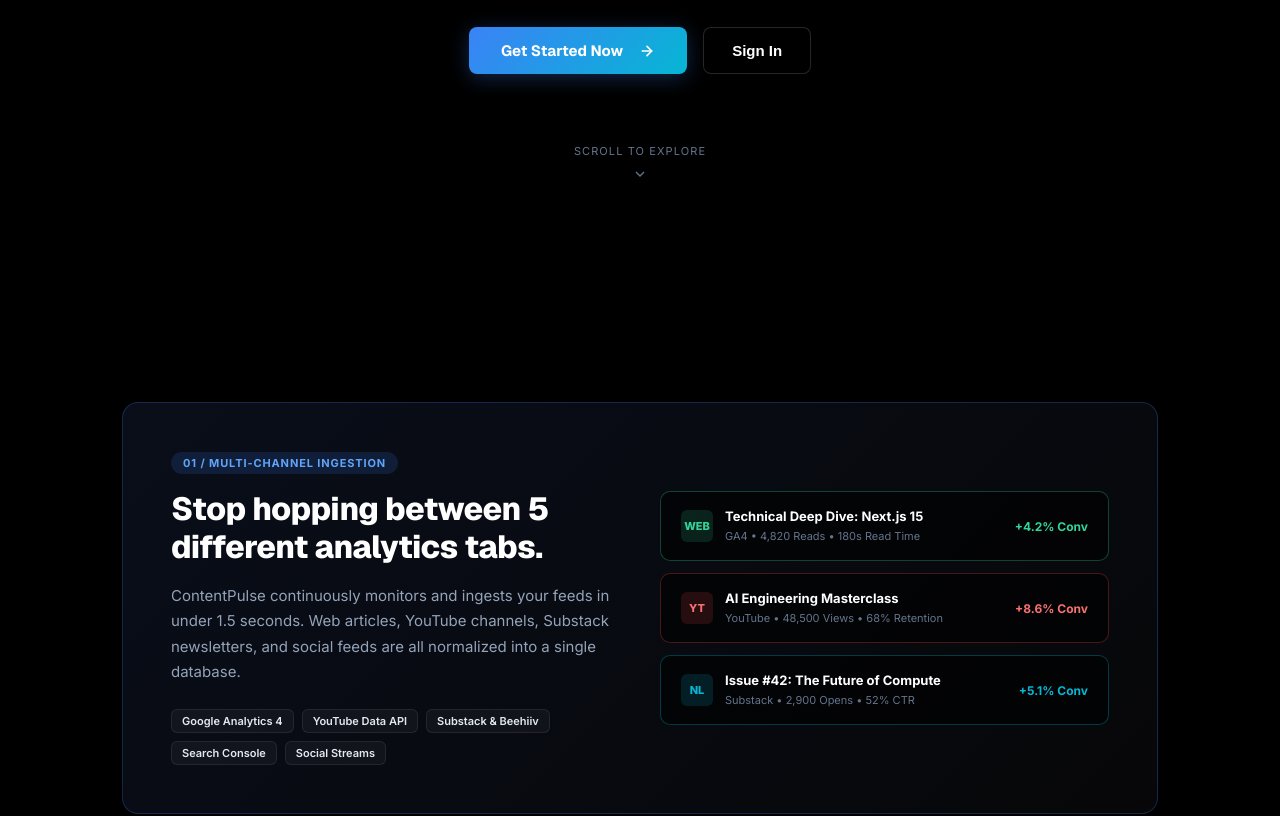
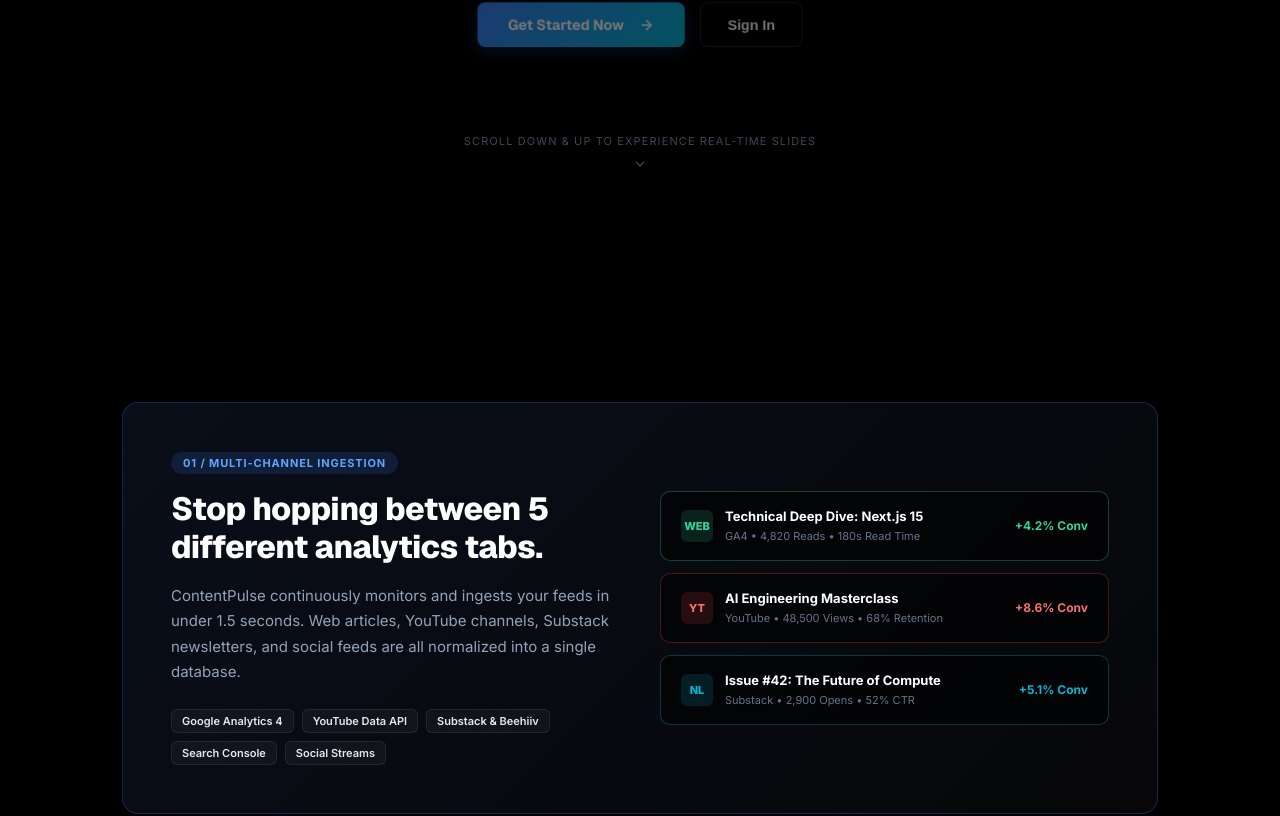
Before and after one commit to FocusedFalco/contentpulse, a Next.js app: page / in a window 1280 px wide. Shown: the part 586-1402 px from the top of the page. Built offline with nearby package versions, Linux system fonts and the light colour scheme; no server answers.

Commit message:
Implement reactive scroll position interpolator for continuous real-time forward and reverse sliding animations

```diff
--- a/src/app/landing/LandingPage.tsx
+++ b/src/app/landing/LandingPage.tsx
@@ -1,56 +1,128 @@
 'use client';
 
-import React, { useEffect } from 'react';
+import React, { useEffect, useRef, useState } from 'react';
 import Link from 'next/link';
 
-export default function LandingPage() {
+interface ScrollSlideProps {
+  direction?: 'left' | 'right' | 'up' | 'scale';
+  children: React.ReactNode;
+  style?: React.CSSProperties;
+  className?: string;
+}
+
+function ScrollSlide({ direction = 'up', children, style = {}, className = '' }: ScrollSlideProps) {
+  const ref = useRef<HTMLDivElement>(null);
+  const [animStyle, setAnimStyle] = useState<React.CSSProperties>({
+    opacity: 0.1,
+    transform: direction === 'left' ? 'translateX(-90px)' : direction === 'right' ? 'translateX(90px)' : direction === 'scale' ? 'scale(0.88)' : 'translateY(80px)',
+    transition: 'transform 0.2s cubic-bezier(0.16, 1, 0.3, 1), opacity 0.2s ease-out',
+    willChange: 'transform, opacity'
+  });
+
   useEffect(() => {
-    const revealElements = Array.from(document.querySelectorAll('.scroll-reveal')) as HTMLElement[];
-
     let ticking = false;
 
-    const checkVisibility = () => {
+    const calculateMotion = () => {
+      if (!ref.current) return;
+      const rect = ref.current.getBoundingClientRect();
       const windowHeight = window.innerHeight;
 
-      revealElements.forEach(el => {
-        const rect = el.getBoundingClientRect();
+      // Position relative to viewport:
+      // When rect.top is at windowHeight, progress is 0 (entering from bottom)
+      // When rect.top is at 0 (top of viewport), progress is roughly 0.6
+      // When rect.bottom is at 0, progress is 1 (exited through top)
+      const totalDistance = windowHeight + rect.height;
+      const currentScroll = windowHeight - rect.top;
+      const progress = Math.max(0, Math.min(1, currentScroll / totalDistance));
 
-        // Element is visible when its top has entered into the bottom 88% of screen
-        // and its bottom has not scrolled past the top 8% of screen
-        const isElementVisible = rect.top < windowHeight * 0.88 && rect.bottom > windowHeight * 0.08;
+      let opacity = 1;
+      let transform = 'translate(0, 0) scale(1)';
 
-        if (isElementVisible) {
-          el.classList.add('is-visible');
+      // 1. Entrance zone (from bottom 0% to 35% of progress)
+      if (progress < 0.32) {
+        const enterRatio = progress / 0.32; // 0 to 1
+        opacity = Math.max(0.05, enterRatio);
+
+        if (direction === 'left') {
+          const shift = (1 - enterRatio) * -110;
+          transform = `translateX(${shift}px)`;
+        } else if (direction === 'right') {
+          const shift = (1 - enterRatio) * 110;
+          transform = `translateX(${shift}px)`;
+        } else if (direction === 'scale') {
+          const scale = 0.86 + enterRatio * 0.14;
+          transform = `scale(${scale}) translateY(${(1 - enterRatio) * 50}px)`;
         } else {
-          el.classList.remove('is-visible');
+          const shift = (1 - enterRatio) * 80;
+          transform = `translateY(${shift}px)`;
         }
+      }
+      // 2. Active in-view zone (32% to 75% of progress)
+      else if (progress <= 0.75) {
+        opacity = 1;
+        transform = 'translate(0, 0) scale(1)';
+      }
+      // 3. Exit zone when scrolling past top (75% to 100% of progress)
+      else {
+        const exitRatio = (progress - 0.75) / 0.25; // 0 to 1
+        opacity = Math.max(0.05, 1 - exitRatio * 1.3);
+
+        if (direction === 'left') {
+          const shift = exitRatio * -90;
+          transform = `translateX(${shift}px)`;
+        } else if (direction === 'right') {
+          const shift = exitRatio * 90;
+          transform = `translateX(${shift}px)`;
+        } else if (direction === 'scale') {
+          const scale = 1 - exitRatio * 0.12;
+          transform = `scale(${scale}) translateY(${exitRatio * -40}px)`;
+        } else {
+          const shift = exitRatio * -60;
+          transform = `translateY(${shift}px)`;
+        }
+      }
+
+      setAnimStyle({
+        opacity,
+        transform,
+        transition: 'transform 0.18s cubic-bezier(0.16, 1, 0.3, 1), opacity 0.18s ease-out',
+        willChange: 'transform, opacity'
       });
+
       ticking = false;
     };
 
-    const handleScroll = () => {
+    const onScroll = () => {
       if (!ticking) {
-        window.requestAnimationFrame(checkVisibility);
+        window.requestAnimationFrame(calculateMotion);
         ticking = true;
       }
     };
 
-    window.addEventListener('scroll', handleScroll, { passive: true });
-    window.addEventListener('resize', handleScroll, { passive: true });
+    window.addEventListener('scroll', onScroll, { passive: true });
+    window.addEventListener('resize', onScroll, { passive: true });
 
-    // Initial run to render viewport elements
-    checkVisibility();
+    // Initial call
+    calculateMotion();
 
     return () => {
-      window.removeEventListener('scroll', handleScroll);
-      window.removeEventListener('resize', handleScroll);
+      window.removeEventListener('scroll', onScroll);
+      window.removeEventListener('resize', onScroll);
     };
-  }, []);
+  }, [direction]);
 
+  return (
+    <div ref={ref} className={className} style={{ ...style, ...animStyle }}>
+      {children}
+    </div>
+  );
+}
+
+export default function LandingPage() {
   return (
     <div className="landing-page" style={{ minHeight: '100vh', background: '#000000', color: '#ffffff', fontFamily: 'var(--font-body)', position: 'relative', overflowX: 'hidden' }}>
 
-      {/* Ambient background glows */}
+      {/* Ambient background glow */}
       <div style={{
         position: 'fixed',
         top: '-150px',
@@ -103,11 +175,11 @@ export default function LandingPage() {
         </div>
       </header>
 
-      {/* 2. SLIDE 1: HERO SECTION (Scrolls up into view) */}
+      {/* 2. SLIDE 1: HERO SECTION */}
       <section style={{
         maxWidth: '1200px',
         margin: '0 auto',
-        padding: '100px 32px 140px 32px',
+        padding: '90px 32px 140px 32px',
         textAlign: 'center',
         position: 'relative',
         zIndex: 10
@@ -157,8 +229,8 @@ export default function LandingPage() {
           </svg>
         </div>
 
-        {/* Hero Title with staggered slide-in */}
-        <div className="scroll-reveal scroll-reveal-up is-visible">
+        {/* Hero Title */}
+        <ScrollSlide direction="up">
           <h1 style={{
             fontSize: 'clamp(52px, 8vw, 92px)',
             fontWeight: 900,
@@ -172,10 +244,10 @@ export default function LandingPage() {
             <div className="stroke-text" style={{ margin: '8px 0' }}>New Era Of</div>
             <div style={{ color: '#ffffff' }}>Editorial AI</div>
           </h1>
-        </div>
+        </ScrollSlide>
 
         {/* Hero Description */}
-        <div className="scroll-reveal scroll-reveal-up delay-100 is-visible">
+        <ScrollSlide direction="up">
           <p style={{
             color: '#94a3b8',
             fontSize: '18px',
@@ -186,10 +258,11 @@ export default function LandingPage() {
           }}>
             Connect fragmented multi-channel metrics to high-conviction publishing decisions. Scroll down to see how ContentPulse powers your editorial strategy.
           </p>
-        </div>
+        </ScrollSlide>
 
         {/* CTA Buttons */}
-        <div className="scroll-reveal scroll-reveal-up delay-200 is-visible" style={{ display: 'flex', gap: '16px', justifyContent: 'center', alignItems: 'center', flexWrap: 'wrap' }}>
+        <ScrollSlide direction="scale">
+          <div style={{ display: 'flex', gap: '16px', justifyContent: 'center', alignItems: 'center', flexWrap: 'wrap' }}>
             <Link href="/auth?mode=signup" style={{ textDecoration: 'none' }}>
               <button
                 className="glow-btn glow-btn-primary"
@@ -227,11 +300,12 @@ export default function LandingPage() {
               </button>
             </Link>
           </div>
+        </ScrollSlide>
 
         {/* Scroll indicator prompt */}
-        <div className="scroll-reveal scroll-reveal-up delay-300 is-visible" style={{ marginTop: '70px', display: 'flex', flexDirection: 'column', alignItems: 'center', gap: '8px', opacity: 0.6 }}>
+        <div style={{ marginTop: '70px', display: 'flex', flexDirection: 'column', alignItems: 'center', gap: '8px', opacity: 0.6 }}>
           <span style={{ fontSize: '11px', letterSpacing: '0.1em', textTransform: 'uppercase', color: '#64748b' }}>
-            Scroll to explore
+            Scroll down & up to experience real-time slides
           </span>
           <svg width="16" height="16" viewBox="0 0 24 24" fill="none" stroke="#64748b" strokeWidth="2" className="animate-bounce" style={{ animationDuration: '2s' }}>
             <polyline points="6 9 12 15 18 9"></polyline>
@@ -242,8 +316,9 @@ export default function LandingPage() {
       {/* ========================================================================= */}
       {/* SLIDE 2: UNIFIED OMNICHANNEL INGESTION (Slides In from Left) */}
       {/* ========================================================================= */}
-      <section style={{ maxWidth: '1100px', margin: '0 auto', padding: '80px 32px 120px 32px', position: 'relative' }}>
-        <div className="scroll-reveal scroll-reveal-left glass-card" style={{
+      <section style={{ maxWidth: '1100px', margin: '0 auto', padding: '90px 32px 140px 32px', position: 'relative' }}>
+        <ScrollSlide direction="left">
+          <div className="glass-card" style={{
             padding: '48px',
             borderRadius: '16px',
             background: 'linear-gradient(135deg, rgba(15, 23, 42, 0.6) 0%, rgba(9, 9, 11, 0.8) 100%)',
@@ -282,9 +357,9 @@ export default function LandingPage() {
                 </div>
               </div>
 
-            {/* Right Visual Card Stack (Slides in with staggered delay) */}
+              {/* Right Visual Card Stack */}
               <div style={{ display: 'flex', flexDirection: 'column', gap: '12px' }}>
-              <div className="scroll-reveal scroll-reveal-up delay-100" style={{
+                <div style={{
                   background: 'rgba(0,0,0,0.6)',
                   border: '1px solid rgba(52, 211, 153, 0.3)',
                   borderRadius: '10px',
@@ -305,7 +380,7 @@ export default function LandingPage() {
                   <span style={{ fontSize: '12px', fontWeight: 700, color: '#34d399' }}>+4.2% Conv</span>
                 </div>
 
-              <div className="scroll-reveal scroll-reveal-up delay-200" style={{
+                <div style={{
                   background: 'rgba(0,0,0,0.6)',
                   border: '1px solid rgba(239, 68, 68, 0.3)',
                   borderRadius: '10px',
@@ -326,7 +401,7 @@ export default function LandingPage() {
                   <span style={{ fontSize: '12px', fontWeight: 700, color: '#f87171' }}>+8.6% Conv</span>
                 </div>
 
-              <div className="scroll-reveal scroll-reveal-up delay-300" style={{
+                <div style={{
                   background: 'rgba(0,0,0,0.6)',
                   border: '1px solid rgba(6, 182, 212, 0.3)',
                   borderRadius: '10px',
@@ -350,13 +425,15 @@ export default function LandingPage() {
 
             </div>
           </div>
+        </ScrollSlide>
       </section>
 
       {/* ========================================================================= */}
       {/* SLIDE 3: AI TAXONOMY & RESONANCE CLUSTERING (Slides In from Right) */}
       {/* ========================================================================= */}
-      <section style={{ maxWidth: '1100px', margin: '0 auto', padding: '80px 32px 120px 32px', position: 'relative' }}>
-        <div className="scroll-reveal scroll-reveal-right glass-card" style={{
+      <section style={{ maxWidth: '1100px', margin: '0 auto', padding: '90px 32px 140px 32px', position: 'relative' }}>
+        <ScrollSlide direction="right">
+          <div className="glass-card" style={{
             padding: '48px',
             borderRadius: '16px',
             background: 'linear-gradient(135deg, rgba(24, 24, 27, 0.6) 0%, rgba(9, 9, 11, 0.8) 100%)',
@@ -373,7 +450,7 @@ export default function LandingPage() {
                   { name: 'Gaming & Tech Hardware', views: '32.1K Views', rate: 'Medium Resonance', bg: 'linear-gradient(90deg, #fbbf24, #f59e0b)', color: '#78350f', width: '52%' },
                   { name: 'Generic Marketing Guides', views: '8.4K Views', rate: 'Low Resonance', bg: 'linear-gradient(90deg, #94a3b8, #64748b)', color: '#1e293b', width: '28%' }
                 ].map((topic, i) => (
-                <div key={i} className="scroll-reveal scroll-reveal-up" style={{ transitionDelay: `${0.1 * (i + 1)}s` }}>
+                  <div key={i}>
                     <div style={{ display: 'flex', justifyContent: 'space-between', fontSize: '12px', fontWeight: 600, color: '#e2e8f0', marginBottom: '6px' }}>
                       <span>{topic.name}</span>
                       <span style={{ color: '#94a3b8' }}>{topic.views}</span>
@@ -413,13 +490,15 @@ export default function LandingPage() {
 
             </div>
           </div>
+        </ScrollSlide>
       </section>
 
       {/* ========================================================================= */}
       {/* SLIDE 4: THE EDITORIAL DECISION MATRIX (Slides In from Left) */}
       {/* ========================================================================= */}
-      <section style={{ maxWidth: '1100px', margin: '0 auto', padding: '80px 32px 120px 32px', position: 'relative' }}>
-        <div className="scroll-reveal scroll-reveal-left glass-card" style={{
+      <section style={{ maxWidth: '1100px', margin: '0 auto', padding: '90px 32px 140px 32px', position: 'relative' }}>
+        <ScrollSlide direction="left">
+          <div className="glass-card" style={{
             padding: '48px',
             borderRadius: '16px',
             background: 'linear-gradient(135deg, rgba(15, 23, 42, 0.5) 0%, rgba(9, 9, 11, 0.8) 100%)',
@@ -441,7 +520,7 @@ export default function LandingPage() {
             <div style={{ display: 'grid', gridTemplateColumns: 'repeat(auto-fit, minmax(min(100%, 300px), 1fr))', gap: '20px' }}>
 
               {/* Directive 1: CONTINUE */}
-            <div className="scroll-reveal scroll-reveal-up delay-100 glass-card" style={{
+              <div className="glass-card" style={{
                 padding: '28px',
                 borderRadius: '12px',
                 borderLeft: '4px solid #34d399',
@@ -459,7 +538,7 @@ export default function LandingPage() {
               </div>
 
               {/* Directive 2: STOP */}
-            <div className="scroll-reveal scroll-reveal-up delay-200 glass-card" style={{
+              <div className="glass-card" style={{
                 padding: '28px',
                 borderRadius: '12px',
                 borderLeft: '4px solid #f87171',
@@ -477,7 +556,7 @@ export default function LandingPage() {
               </div>
 
               {/* Directive 3: CREATE */}
-            <div className="scroll-reveal scroll-reveal-up delay-300 glass-card" style={{
+              <div className="glass-card" style={{
                 padding: '28px',
                 borderRadius: '12px',
                 borderLeft: '4px solid #38bdf8',
@@ -496,13 +575,15 @@ export default function LandingPage() {
 
             </div>
           </div>
+        </ScrollSlide>
       </section>
 
       {/* ========================================================================= */}
       {/* SLIDE 5: STATISTICAL NORMALIZATION (Slides In from Right) */}
       {/* ========================================================================= */}
-      <section style={{ maxWidth: '1100px', margin: '0 auto', padding: '80px 32px 120px 32px', position: 'relative' }}>
-        <div className="scroll-reveal scroll-reveal-right glass-card" style={{
+      <section style={{ maxWidth: '1100px', margin: '0 auto', padding: '90px 32px 140px 32px', position: 'relative' }}>
+        <ScrollSlide direction="right">
+          <div className="glass-card" style={{
             padding: '48px',
             borderRadius: '16px',
             background: 'linear-gradient(135deg, rgba(20, 20, 25, 0.6) 0%, rgba(9, 9, 11, 0.8) 100%)',
@@ -528,7 +609,7 @@ export default function LandingPage() {
               </div>
 
               {/* Right: Formula Display Box */}
-            <div className="scroll-reveal scroll-reveal-scale delay-100" style={{
+              <div style={{
                 background: 'rgba(0,0,0,0.7)',
                 border: '1px solid rgba(59, 130, 246, 0.3)',
                 borderRadius: '12px',
@@ -561,6 +642,7 @@ export default function LandingPage() {
 
             </div>
           </div>
+        </ScrollSlide>
       </section>
 
       {/* ========================================================================= */}
@@ -569,11 +651,12 @@ export default function LandingPage() {
       <section style={{
         maxWidth: '1000px',
         margin: '0 auto',
-        padding: '100px 32px 140px 32px',
+        padding: '90px 32px 140px 32px',
         textAlign: 'center',
         position: 'relative'
       }}>
-        <div className="scroll-reveal scroll-reveal-scale glass-card" style={{
+        <ScrollSlide direction="scale">
+          <div className="glass-card" style={{
             padding: '64px 32px',
             borderRadius: '20px',
             background: 'linear-gradient(180deg, rgba(15, 23, 42, 0.8) 0%, rgba(9, 9, 11, 0.95) 100%)',
@@ -616,6 +699,7 @@ export default function LandingPage() {
               </button>
             </Link>
           </div>
+        </ScrollSlide>
       </section>
 
       {/* 4. Footer */}
```
Lines whose indentation alone changed are shown as unchanged.
